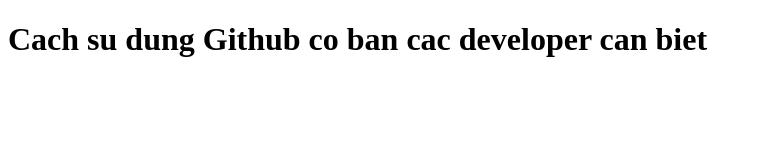
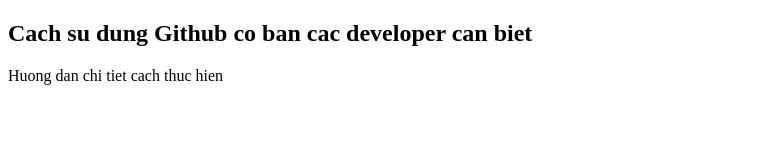
Before and after one commit to nhacpham34/Github_test1, a plain HTML site: page index.html in a window 1280 px wide. Shown: the whole page, without its empty margins (0-761 px from the left). Drawn offline with Linux system fonts and the light colour scheme.

Commit message:
change H1 to H2, add <p>

```diff
--- a/index.html
+++ b/index.html
@@ -7,6 +7,7 @@
     <title>Test Github tutorial</title>
 </head>
 <body>
-    <h1>Cach su dung Github co ban cac developer can biet</h1>
+    <h2>Cach su dung Github co ban cac developer can biet</h2>
+    <p>Huong dan chi tiet cach thuc hien</p>
 </body>
 </html>
```
